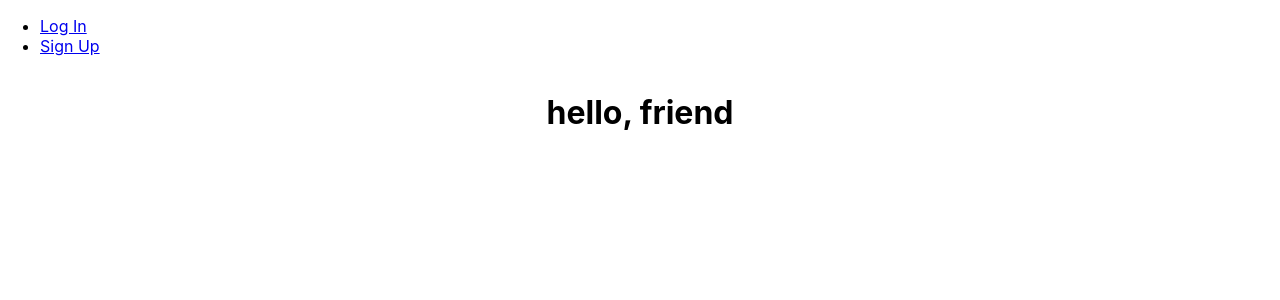
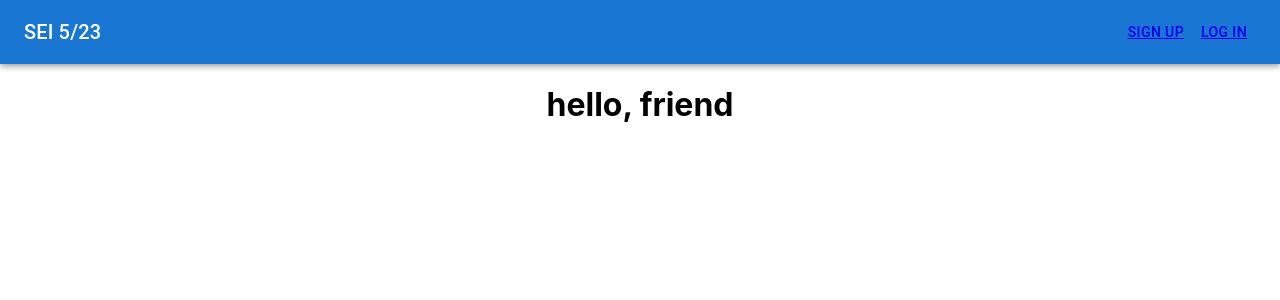
Before and after one commit to Brian4755/SEI-reminder-front-end, a React (Create React App) app: page / in a window 1280 px wide. Shown: the top 300 px of the page. Built offline with nearby package versions, Linux system fonts and the light colour scheme; no server answers.

Commit message:
navbar base setup

```diff
--- a/package.json
+++ b/package.json
@@ -3,6 +3,10 @@
   "version": "0.1.0",
   "private": true,
   "dependencies": {
+    "@emotion/react": "^11.9.3",
+    "@emotion/styled": "^11.9.3",
+    "@mui/icons-material": "^5.8.4",
+    "@mui/material": "^5.9.2",
     "jwt-decode": "^3.1.2",
     "react": "^18.2.0",
     "react-dom": "^18.2.0",
--- /dev/null
+++ b/src/components/NavBar/NavBar.css
@@ -0,0 +1,2 @@
+link {
+}
--- a/src/components/NavBar/NavBar.jsx
+++ b/src/components/NavBar/NavBar.jsx
@@ -1,27 +1,41 @@
 import { Link } from 'react-router-dom'
+import AppBar from '@mui/material/AppBar';
+import Box from '@mui/material/Box';
+import Toolbar from '@mui/material/Toolbar';
+import Typography from '@mui/material/Typography';
+import Button from '@mui/material/Button';
+import './NavBar.css'
 
 const NavBar = ({ user, handleLogout }) => {
   return (
     <>
       {user ?
-        <nav>
-          <ul>
-            <li>Welcome, {user.name}</li>
-            <li><Link to="/profiles">Profiles</Link></li>
-            <li><Link to="" onClick={handleLogout}>LOG OUT</Link></li>
-            <li><Link to="/changePassword">Change Password</Link></li>
-          </ul>
-        </nav>
+        <Box sx={{ flexGrow: 1 }}>
+          <AppBar position="static">
+            <Toolbar>
+              <Typography variant="h6" component="div" sx={{ flexGrow: 1 }}>
+                SEI 5/23
+              </Typography>
+              <Button  color="inherit"><Link to="/reminders">Personal Reminders</Link></Button>
+              <Button  color="inherit"><Link to="" onClick={handleLogout}>Log out</Link></Button>
+            </Toolbar>
+          </AppBar>
+        </Box>
       :
-        <nav>
-          <ul>
-            <li><Link to="/login">Log In</Link></li>
-            <li><Link to="/signup">Sign Up</Link></li>
-          </ul>
-        </nav>
+        <Box sx={{ flexGrow: 1 }}>
+          <AppBar position="static">
+            <Toolbar>
+              <Typography variant="h6" component="div" sx={{ flexGrow: 1 }}>
+                SEI 5/23
+              </Typography>
+              <Button color="inherit"><Link to="/signup">Sign Up</Link></Button>
+              <Button color="inherit"><Link to="/login">Log In</Link></Button>
+            </Toolbar>
+          </AppBar>
+        </Box>
       }
-    </>
-  )
+      </>
+  );
 }
 
 export default NavBar
```
Also changed, not shown: 1 other file (tests, documents, lock files or other folders).
